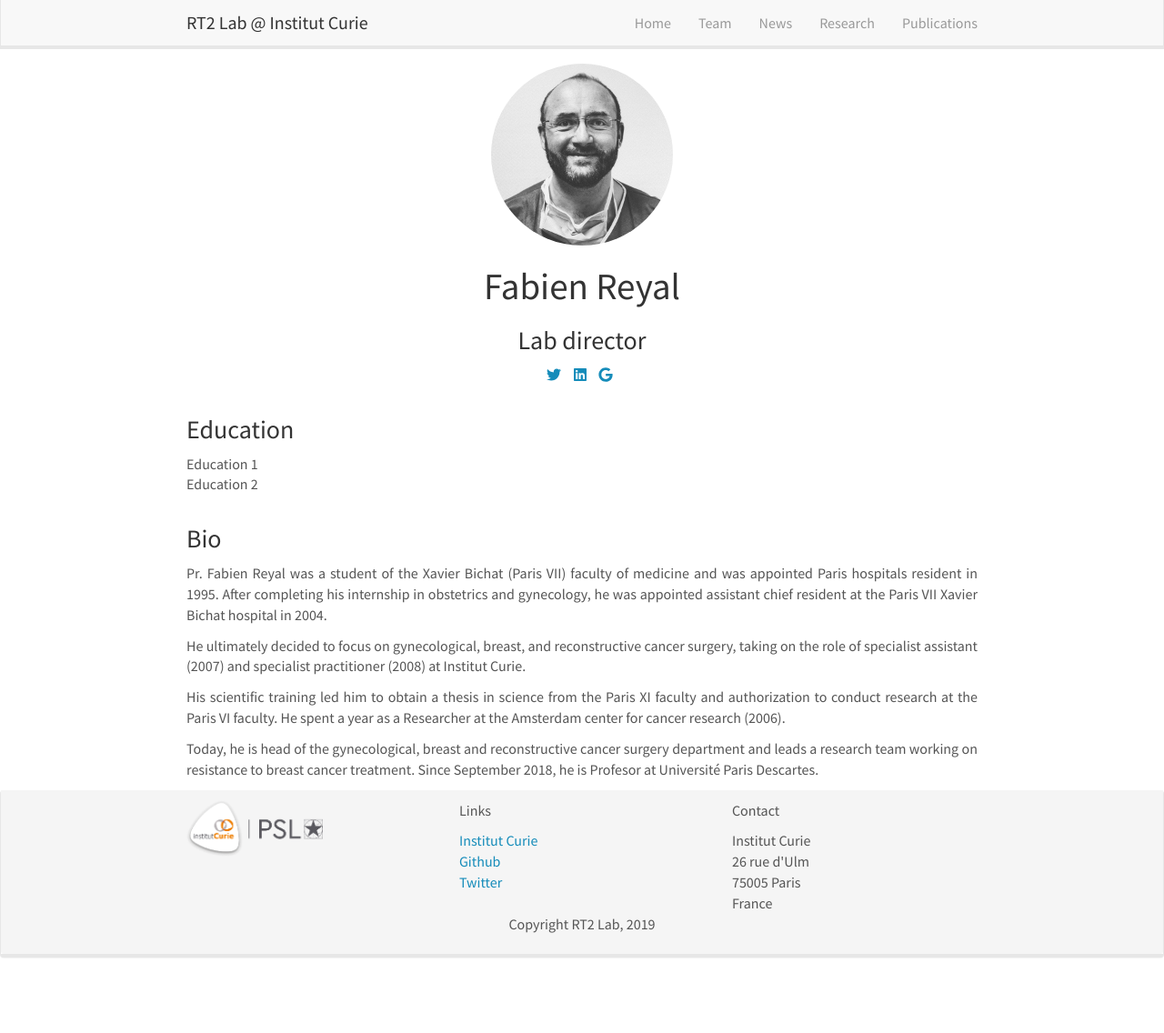
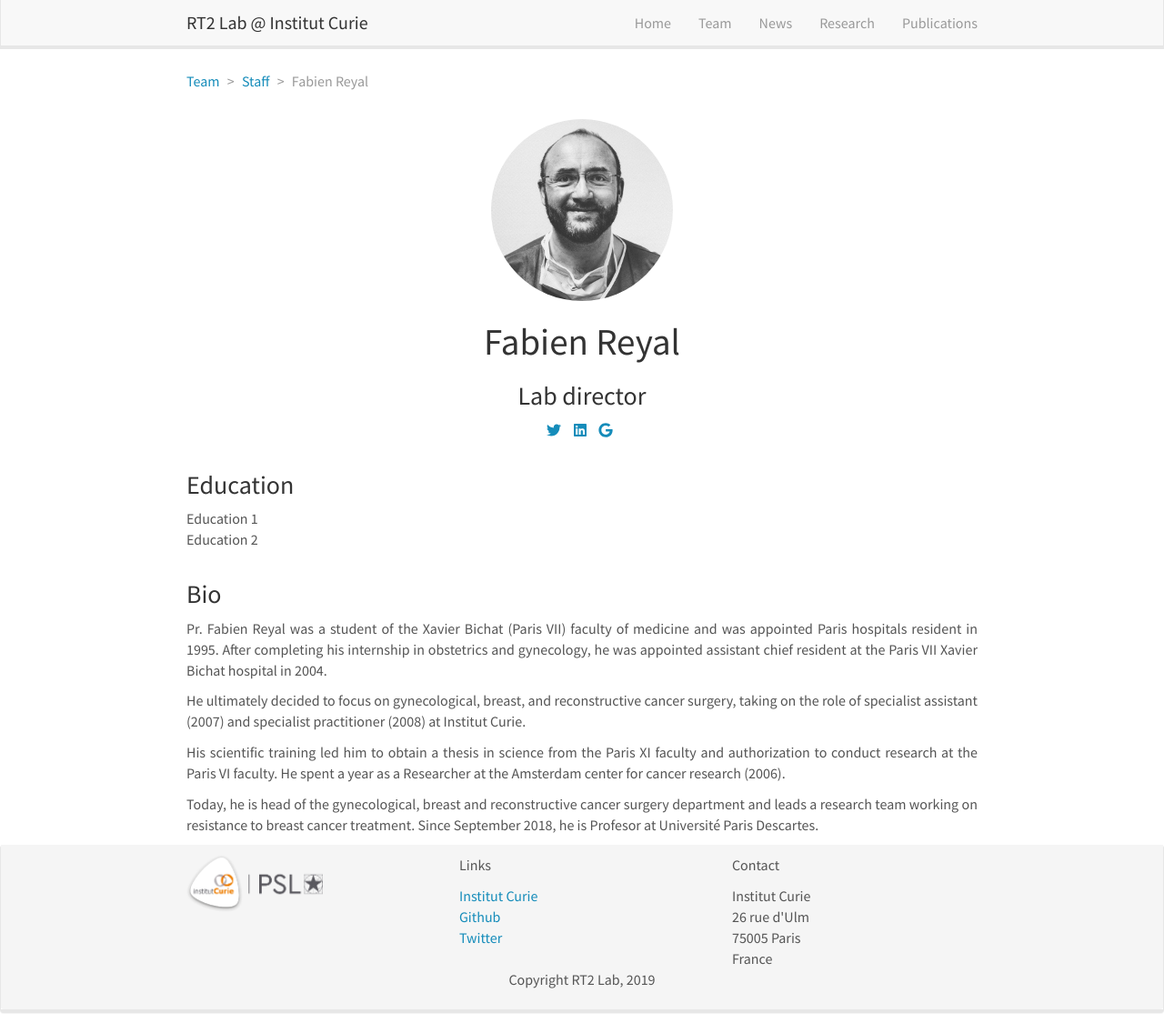
Before and after one commit to rt2lab/rt2lab.github.io, a Jekyll site: the page built from _pages/team/_posts/2017-04-02-fabien-reyal.md, in a window 1280 px wide and 1136 px high. Shown: the whole window at 91% size. Built offline with Jekyll 4.4.1, drawn with Linux system fonts in a browser that asks for light colours; nearby versions of some CDN libraries.

Commit message:
breadcrumb

```diff
--- a/_layouts/member.html
+++ b/_layouts/member.html
@@ -3,6 +3,15 @@ layout: default
 ---
 
 <div class="col-sm-12">
+    <div class=row>
+        <nav aria-label="breadcrumb">
+        <ol class="breadcrumb">
+            <li class="breadcrumb-item"><a href="/team">Team</a></li>
+            <li class="breadcrumb-item text-capitalize"><a href="/team#{{ page.category }}">{{ page.category }}</a></li>
+            <li class="breadcrumb-item active" aria-current="page">{{ page.title }}</li>
+        </ol>
+        </nav>
+    </div>
     <div class="row text-center">
         <!-- Avatar -->
         <img src="{{ site.url }}{{ site.baseurl }}/images/team/{{ page.image }}"
--- a/_pages/team/index.html
+++ b/_pages/team/index.html
@@ -8,8 +8,8 @@ permalink: /team/
 
 <h1>{{page.title}}</h1>
 
+<h2><a id="staff"></a>Staff</h2>
 {% assign members = site.posts | where: 'category', 'staff' | sort: 'date' %}
-
 {% for member in members %}
 <div class="card team-member-card">
     <div class="row mt-3">
--- a/css/main.scss
+++ b/css/main.scss
@@ -12,6 +12,14 @@ figcaption {
   text-align: right;
   margin-top: -20px;
   margin-bottom: 20px;
+}
+
+.breadcrumb {
+  background: none;
+  border: none;
+  display: block;
+  margin-left: 0;
+  padding-left: 0;
 }
 
 .nopadding-left {
```
